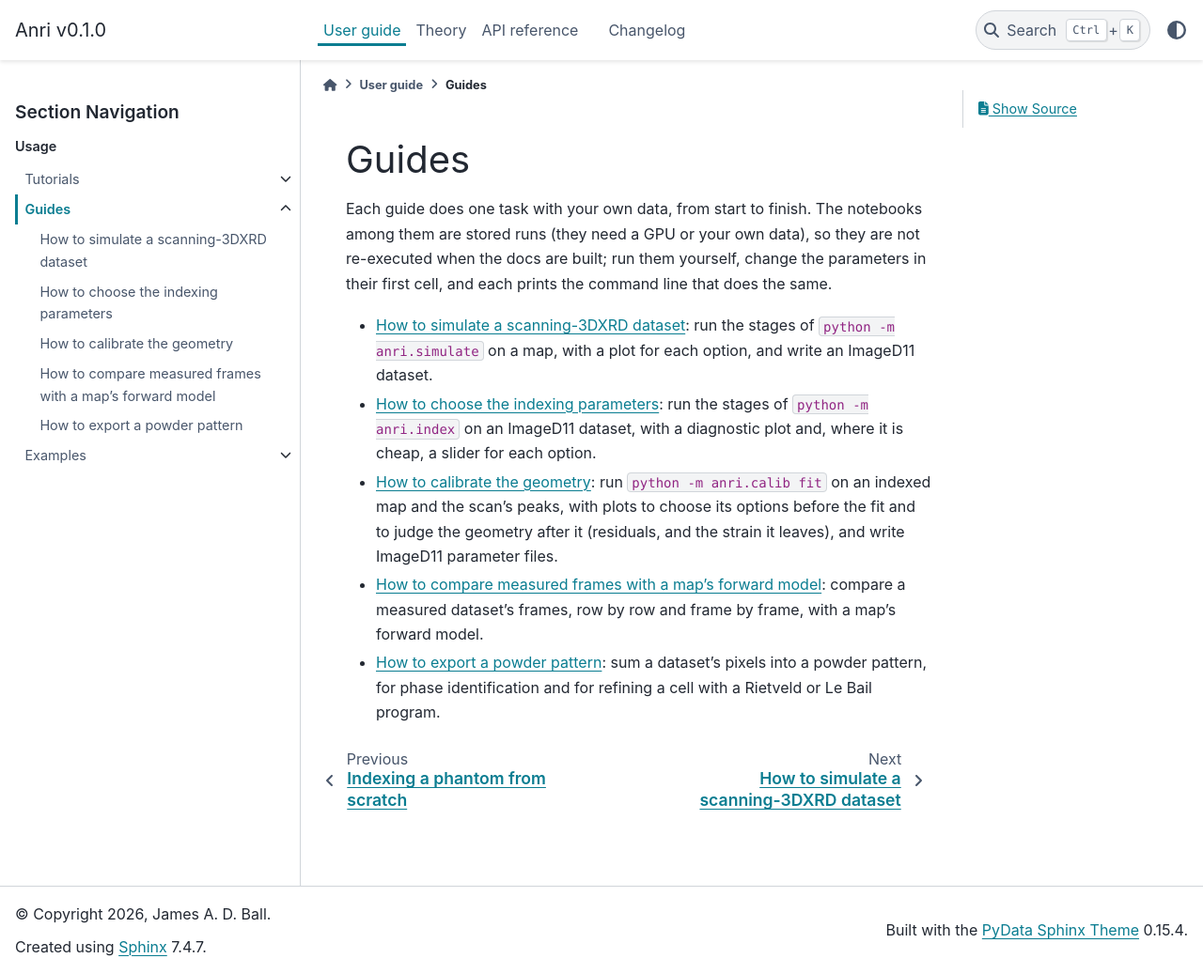
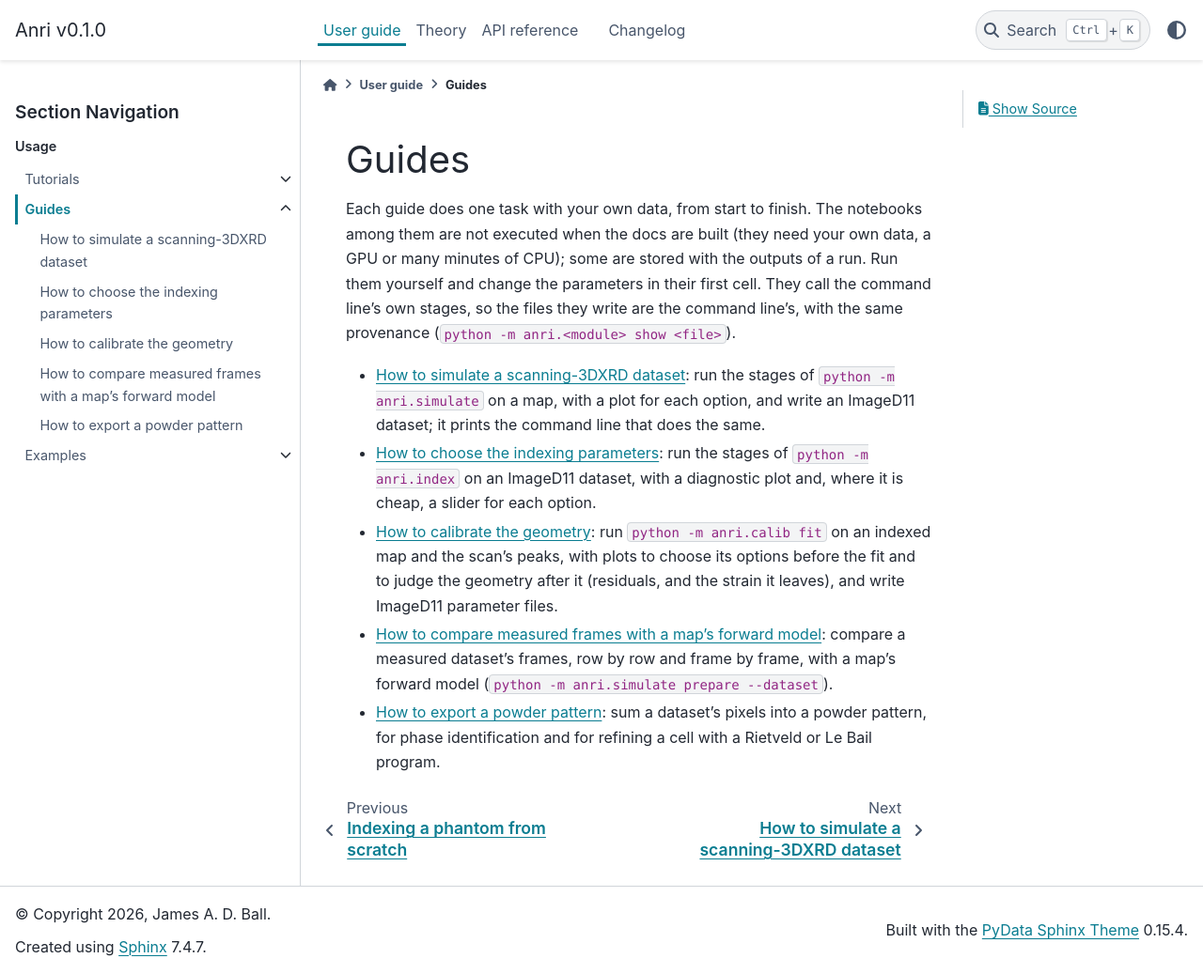
Before and after one commit to jadball/anri, a Sphinx documentation site: the page built from docs/source/guides/index.rst, in a window 1280 px wide and 1037 px high. Shown: the whole window at 94% size. Built offline with Sphinx 7.4.7 and the PyData theme 0.15.4, drawn with Linux system fonts in a browser that asks for light colours; pages that are not in the unit, such as notebooks, are missing from menus.

Commit message:
Guides: absorption and instrument options in the rendering and frame-comparison guides
- rendering_parameters: cif, mu, mu_map and absorption, pol_factor, batch and
  peaks_table, as python -m anri.simulate has them; stored with a run at this version.
- compare_frames: the instrument's options (divergence, bandwidth, beam_fwhm, psf,
  pol_factor) and absorption, the notebook named in the provenance, and a last cell
  showing how the model was made.
- powder: its options. index: says which notebooks are stored with outputs.

Co-Authored-By: Claude Opus 5.5 <noreply@anthropic.com>
Claude-Session: https://claude.ai/code/session_01268PUWkJiGkRndCU6CQKjB

```diff
--- a/docs/source/guides/index.rst
+++ b/docs/source/guides/index.rst
@@ -2,19 +2,20 @@
 Guides
 ======
 
-Each guide does one task with your own data, from start to finish. The notebooks among them are stored runs (they need
-a GPU or your own data), so they are not re-executed when the docs are built; run them yourself, change the parameters
-in their first cell, and each prints the command line that does the same.
+Each guide does one task with your own data, from start to finish. The notebooks among them are not executed when the
+docs are built (they need your own data, a GPU or many minutes of CPU); some are stored with the outputs of a run. Run
+them yourself and change the parameters in their first cell. They call the command line's own stages, so the files they
+write are the command line's, with the same provenance (``python -m anri.<module> show <file>``).
 
 - :doc:`rendering_parameters`: run the stages of ``python -m anri.simulate`` on a map, with a plot for each option, and
-  write an ImageD11 dataset.
+  write an ImageD11 dataset; it prints the command line that does the same.
 - :doc:`indexing_parameters`: run the stages of ``python -m anri.index`` on an ImageD11 dataset, with a diagnostic
   plot and, where it is cheap, a slider for each option.
 - :doc:`calibration`: run ``python -m anri.calib fit`` on an indexed map and the scan's peaks, with plots to choose
   its options before the fit and to judge the geometry after it (residuals, and the strain it leaves), and write
   ImageD11 parameter files.
 - :doc:`compare_frames`: compare a measured dataset's frames, row by row and frame by frame, with a map's forward
-  model.
+  model (``python -m anri.simulate prepare --dataset``).
 - :doc:`powder`: sum a dataset's pixels into a powder pattern, for phase identification and for refining a cell with a
   Rietveld or Le Bail program.
 
--- a/docs/source/guides/powder.rst
+++ b/docs/source/guides/powder.rst
@@ -13,6 +13,11 @@ The pixels are read as the indexer reads them (spatial distortion corrected, mon
 centre in (2theta, eta), and divided by the solid angle of the measured detector pixels in each bin. The result is the
 intensity per steradian per frame, the azimuthal average of the 2D pattern, with no Lorentz or polarisation
 correction. It writes ``<sample>_<dataset>_powder.h5`` and a three-column ``.xye`` (2theta, intensity, esd) beside it.
+
+Its options: ``--tth-step`` (the 2theta bin width, default 0.005°), ``--n-eta`` (eta bins over 360°, default 360: the
+esd is the spread over them), ``--min-coverage`` (the ``.xye`` holds the bins whose ring is measured over at least this
+share of its solid angle, default 0.3), ``--phase`` and ``--parfile`` (as the indexer's), and ``--check`` (print the
+resolved paths and binning, write nothing).
 
 This is the pattern pyFAI gives for the sum of every frame as one image, integrated with solid-angle correction and
 without pixel splitting (``method=("no", "histogram", "cython")``), up to a constant factor: pyFAI's intensity is per
```
Also changed, not shown: docs/source/guides/compare_frames.ipynb, docs/source/guides/rendering_parameters.ipynb.
